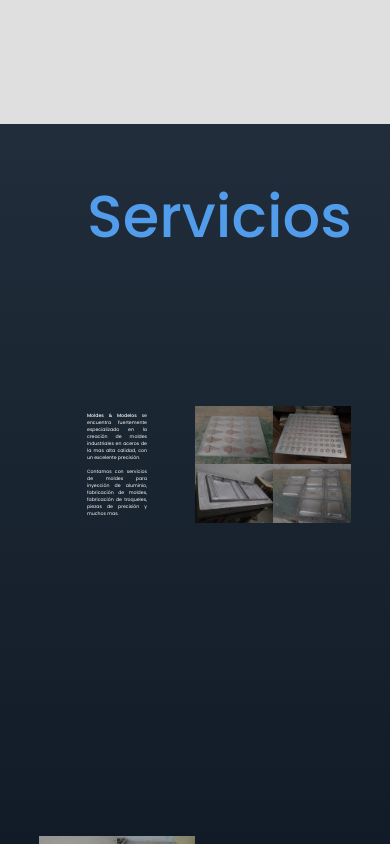
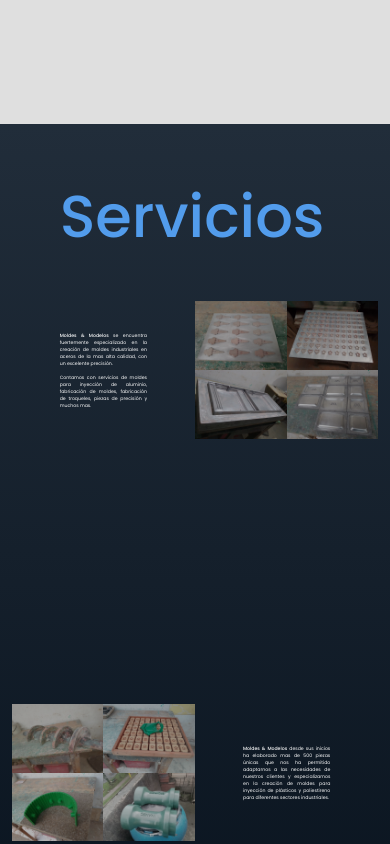
Before and after one commit to giovannymontero99/Moldes-Modelos, a React (Vite) app: page / in a window 390 px wide. Shown: the part 700-1544 px from the top of the page. Built offline with nearby package versions, Linux system fonts and the light colour scheme.

Commit message:
4 files modified

```diff
--- a/index.html
+++ b/index.html
@@ -1,5 +1,5 @@
 <!DOCTYPE html>
-<html lang="en">
+<html lang="es">
   <head>
     <meta charset="UTF-8" />
     <link rel="icon" type="image/svg+xml" href="/logo.svg" />
--- a/src/Components/main-section-components/Contacto.jsx
+++ b/src/Components/main-section-components/Contacto.jsx
@@ -15,6 +15,7 @@ const Contacto = () => {
         <div>
           <img src={whatsappLogo} alt="whatsapp logo" />
         </div>
+        <div>(+57) 311-289-3123</div>
         <div>(+57) 313-497-3973</div>
       </div>
       <div className="gmailLogo">
@@ -22,12 +23,14 @@ const Contacto = () => {
           <img src={gmailLogo} alt="gmail logo" />
         </div>
         <div>modelarte2020@gmail.com</div>
+        <div>gamc1199@outlook.com</div>
       </div>
       <div className="locationLogo">
         <div>
           <img src={locationLogo} alt="location logo" />
         </div>
-        <div>Calle 72A #78-39, Bogotá D.C</div>
+        <div>Calle 72A #78-39</div>
+        <div>Bogotá D.C</div>
       </div>
     </footer>
   );
--- a/src/Components/main-section-components/Services.css
+++ b/src/Components/main-section-components/Services.css
@@ -1,6 +1,6 @@
 .Servicios {
   background: linear-gradient(#212d3a, #08121d);
-  padding: 15rem 10%;
+  padding: 15rem 3%;
   position: relative;
 }
 .servicios-title {
@@ -38,3 +38,9 @@
 .servicios-container__imgs > img:hover {
   filter: brightness(100%);
 }
+
+@media (max-width: 1024px) {
+  .Servicios {
+    padding: 10rem 3%;
+  }
+}
--- a/src/Components/main-section-components/Services.jsx
+++ b/src/Components/main-section-components/Services.jsx
@@ -42,7 +42,7 @@ const Services = () => {
         </div>
         <div className="servicios-container__description">
           <span>Moldes & Modelos</span> desde sus inicios ha elaborado mas de
-          100 piezas únicas que nos ha permitido adaptarnos a las necesidades de
+          500 piezas únicas que nos ha permitido adaptarnos a las necesidades de
           nuestros clientes y especializarnos en la creación de moldes para
           inyección de plásticos y poliestireno para diferentes sectores
           industriales.
```
